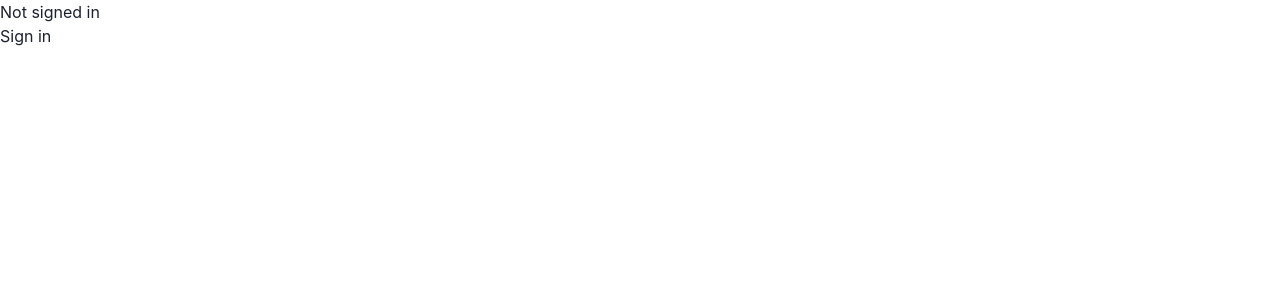
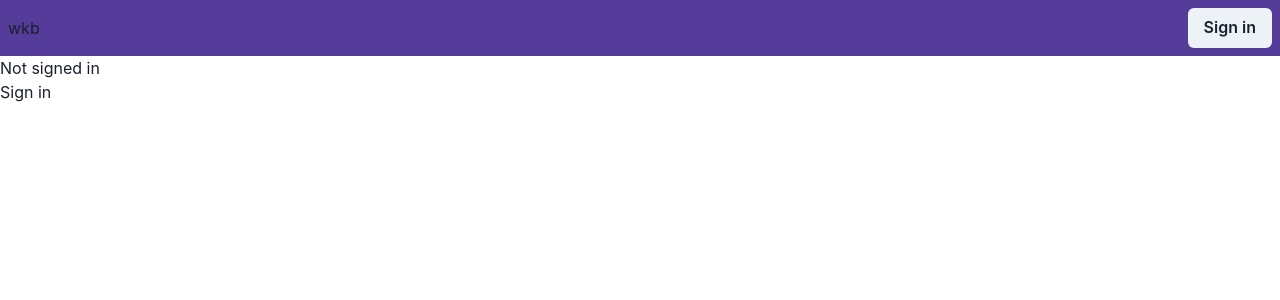
Before and after one commit to FabrizioRizzi/wkb, a Next.js app: page / in a window 1280 px wide. Shown: the top 300 px of the page. Built offline with nearby package versions, Linux system fonts and the light colour scheme; no server answers.

Commit message:
Added mainLayout and header

```diff
--- /dev/null
+++ b/components/header.tsx
@@ -0,0 +1,50 @@
+import { useSession, signIn, signOut } from "next-auth/react";
+import Image from "next/image";
+import { Box, Button, Flex } from "@chakra-ui/react";
+import { useEffect } from "react";
+import getTags from "../pages/api/tags";
+
+const Header = () => {
+  const { data: session, status } = useSession();
+  useEffect(() => {
+    const vai = async () => {
+      const tags = await fetch('http://localhost:3000/api/tags');
+      if (tags.status == 200) {
+        const res = await tags.json();
+        console.log(res);
+      }
+    }
+    vai();
+  }, [])
+
+  return (
+    <Flex padding={2} bg="purple.700" justify="space-between" align="center">
+      <Box>wkb</Box>
+      {status === "authenticated" && session ? (
+        <Flex gap={2}>
+          <Box>
+            <Button onClick={() => signOut()}>Sign out</Button>
+          </Box>
+          <Box
+            borderRadius="100%"
+            boxSize={10}
+            position="relative"
+            overflow="hidden"
+          >
+            <Image
+              src={session.user.image}
+              alt="User Profile Pic"
+              layout="fill"
+            />
+          </Box>
+        </Flex>
+      ) : (
+        <Box>
+          <Button onClick={() => signIn("github")}>Sign in</Button>
+        </Box>
+      )}
+    </Flex>
+  );
+};
+
+export default Header;
--- /dev/null
+++ b/components/mainLayout.tsx
@@ -0,0 +1,15 @@
+import { Box } from "@chakra-ui/layout";
+import Header from "./header";
+
+const MainLayout = ({ children }) => (
+  <Box width="100vw" height="100vh">
+    <Box height={14}>
+      <Header />
+    </Box>
+    <Box height="calc(100vh - 100px)">
+      {children}
+    </Box>
+  </Box>
+);
+
+export default MainLayout;
--- /dev/null
+++ b/lib/prisma.ts
@@ -0,0 +1,3 @@
+import { PrismaClient } from "@prisma/client";
+const prisma = new PrismaClient();
+export default prisma;
--- a/next.config.js
+++ b/next.config.js
@@ -1,6 +1,11 @@
 /** @type {import('next').NextConfig} */
 const nextConfig = {
   reactStrictMode: true,
+  images: {
+    domains: [
+      'avatars.githubusercontent.com'
+    ]
+  }
 }
 
 module.exports = nextConfig
--- a/pages/_app.tsx
+++ b/pages/_app.tsx
@@ -1,11 +1,14 @@
-import { SessionProvider } from "next-auth/react"
+import { SessionProvider } from "next-auth/react";
 import { ChakraProvider } from "@chakra-ui/react";
 import "../styles/globals.css";
+import MainLayout from "../components/mainLayout";
 
 const MyApp = ({ Component, pageProps: { session, ...pageProps } }) => (
   <SessionProvider session={session}>
     <ChakraProvider>
-      <Component {...pageProps} />
+      <MainLayout>
+        <Component {...pageProps} />
+      </MainLayout>{" "}
     </ChakraProvider>
   </SessionProvider>
 );
--- a/pages/api/auth/[...nextauth].js
+++ b/pages/api/auth/[...nextauth].js
@@ -2,7 +2,6 @@ import NextAuth from "next-auth";
 import GithubProvider from "next-auth/providers/github";
 import { PrismaAdapter } from "@next-auth/prisma-adapter";
 import { PrismaClient } from "@prisma/client";
-import { env } from "process";
 
 const prisma = new PrismaClient();
 
--- a/pages/api/hello.js
+++ /dev/null
@@ -1,5 +0,0 @@
-// Next.js API route support: https://nextjs.org/docs/api-routes/introduction
-
-export default function handler(req, res) {
-  res.status(200).json({ name: 'John Doe' })
-}
--- /dev/null
+++ b/pages/api/tags.tsx
@@ -0,0 +1,15 @@
+// Next.js API route support: https://nextjs.org/docs/api-routes/introduction
+
+import { getSession } from "next-auth/react";
+import prisma from "../../lib/prisma";
+
+export default async function getTags(req, res) {
+  const session = await getSession({ req });
+  if (session) {
+    const tags = await prisma.tag.findMany({});
+    return res.json(tags);
+  } else {
+    res.status(401)
+  }
+  res.end()
+};
--- a/pages/index.tsx
+++ b/pages/index.tsx
@@ -2,7 +2,7 @@ import styles from "../styles/Home.module.css";
 import { useSession, signIn, signOut } from "next-auth/react";
 
 export default function Home() {
-  const { data: session } = useSession();
+  const { data: session, status } = useSession();
   if (session) {
     return (
       <>
@@ -10,11 +10,13 @@ export default function Home() {
         <button onClick={() => signOut()}>Sign out</button>
       </>
     );
+  } else if (status === "loading") {
+    return <div>Loading...</div>;
   }
   return (
     <>
       Not signed in <br />
-      <button onClick={() => signIn()}>Sign in</button>
+      <button onClick={() => signIn("github")}>Sign in</button>
     </>
   );
 }
```
